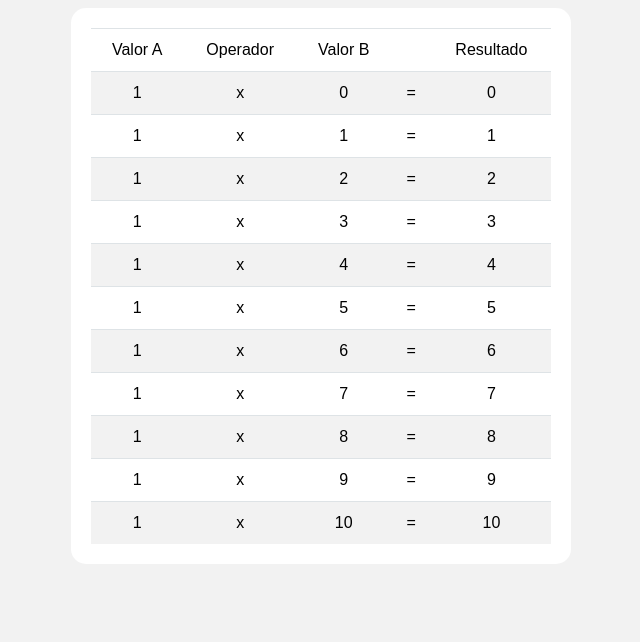
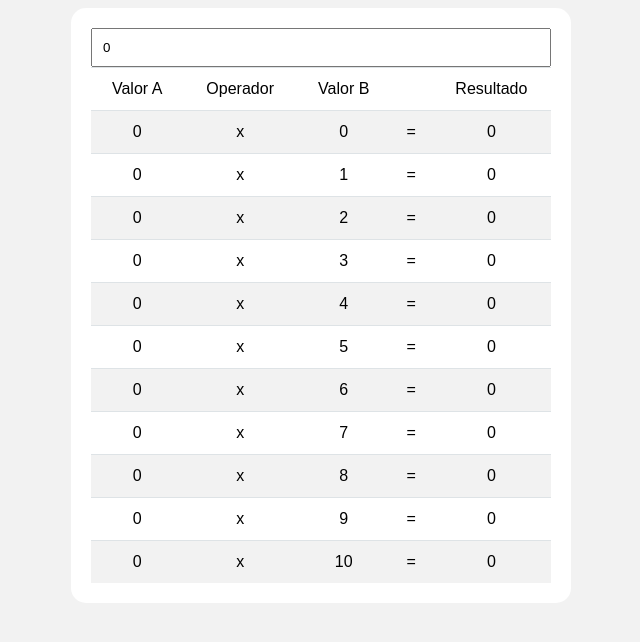
Before and after one commit to sillassanttos/tabuada-html5, a plain HTML site: page index.html in a window 1280 px wide. Shown: the whole page, without its empty margins (319-959 px from the left). Drawn offline with Linux system fonts and the light colour scheme.

Commit message:
Adicionado cálculo input para calcular o valor informado

```diff
--- a/assets/css/style.css
+++ b/assets/css/style.css
@@ -35,3 +35,8 @@ body {
   background-color: rgba(0, 0, 0, 0.15);
   cursor: pointer;
 }
+
+#valorA {
+  width: 100%;
+  padding: 10px;
+}
--- a/assets/js/script.js
+++ b/assets/js/script.js
@@ -0,0 +1,33 @@
+function calculaTabuada() {
+
+  let tabuada = document.querySelector("#tabuada tbody");
+
+  let valorA = parseInt(document.querySelector('#valorA').value);
+
+  tabuada.innerHTML = '';
+
+  for (let valorB = 0; valorB <= 10; valorB++) {
+
+    let resultado = valorA * valorB;
+
+    let template = `
+      <td>${valorA}</td>
+      <td>x</td>
+      <td>${valorB}</td>
+      <td>=</td>
+      <td>${resultado}</td>
+    `;
+
+    let tr = document.createElement('tr');
+
+    tr.innerHTML = template;
+
+    tabuada.append(tr);
+
+  }
+
+}
+
+calculaTabuada();
+
+document.querySelector('#valorA').addEventListener('change', calculaTabuada);
--- a/index.html
+++ b/index.html
@@ -10,7 +10,8 @@
 <body>
 
   <div class="content-tabuada">
-    <table>
+    <input type="number" id="valorA" value="0">
+    <table id="tabuada">
       <thead>
         <tr>
           <td>Valor A</td>
@@ -20,86 +21,7 @@
           <td>Resultado</td>
         </tr>
       </thead>
-      <tbody>
-        <tr>
-          <td>1</td>
-          <td>x</td>
-          <td>0</td>
-          <td>=</td>
-          <td>0</td>
-        </tr>
-        <tr>
-          <td>1</td>
-          <td>x</td>
-          <td>1</td>
-          <td>=</td>
-          <td>1</td>
-        </tr>
-        <tr>
-          <td>1</td>
-          <td>x</td>
-          <td>2</td>
-          <td>=</td>
-          <td>2</td>
-        </tr>
-        <tr>
-          <td>1</td>
-          <td>x</td>
-          <td>3</td>
-          <td>=</td>
-          <td>3</td>
-        </tr>
-        <tr>
-          <td>1</td>
-          <td>x</td>
-          <td>4</td>
-          <td>=</td>
-          <td>4</td>
-        </tr>
-        <tr>
-          <td>1</td>
-          <td>x</td>
-          <td>5</td>
-          <td>=</td>
-          <td>5</td>
-        </tr>
-
-        <tr>
-          <td>1</td>
-          <td>x</td>
-          <td>6</td>
-          <td>=</td>
-          <td>6</td>
-        </tr>
-        <tr>
-          <td>1</td>
-          <td>x</td>
-          <td>7</td>
-          <td>=</td>
-          <td>7</td>
-        </tr>
-        <tr>
-          <td>1</td>
-          <td>x</td>
-          <td>8</td>
-          <td>=</td>
-          <td>8</td>
-        </tr>
-        <tr>
-          <td>1</td>
-          <td>x</td>
-          <td>9</td>
-          <td>=</td>
-          <td>9</td>
-        </tr>
-        <tr>
-          <td>1</td>
-          <td>x</td>
-          <td>10</td>
-          <td>=</td>
-          <td>10</td>
-        </tr>
-      </tbody>
+      <tbody></tbody>
     </table>
 
   </div>
```
